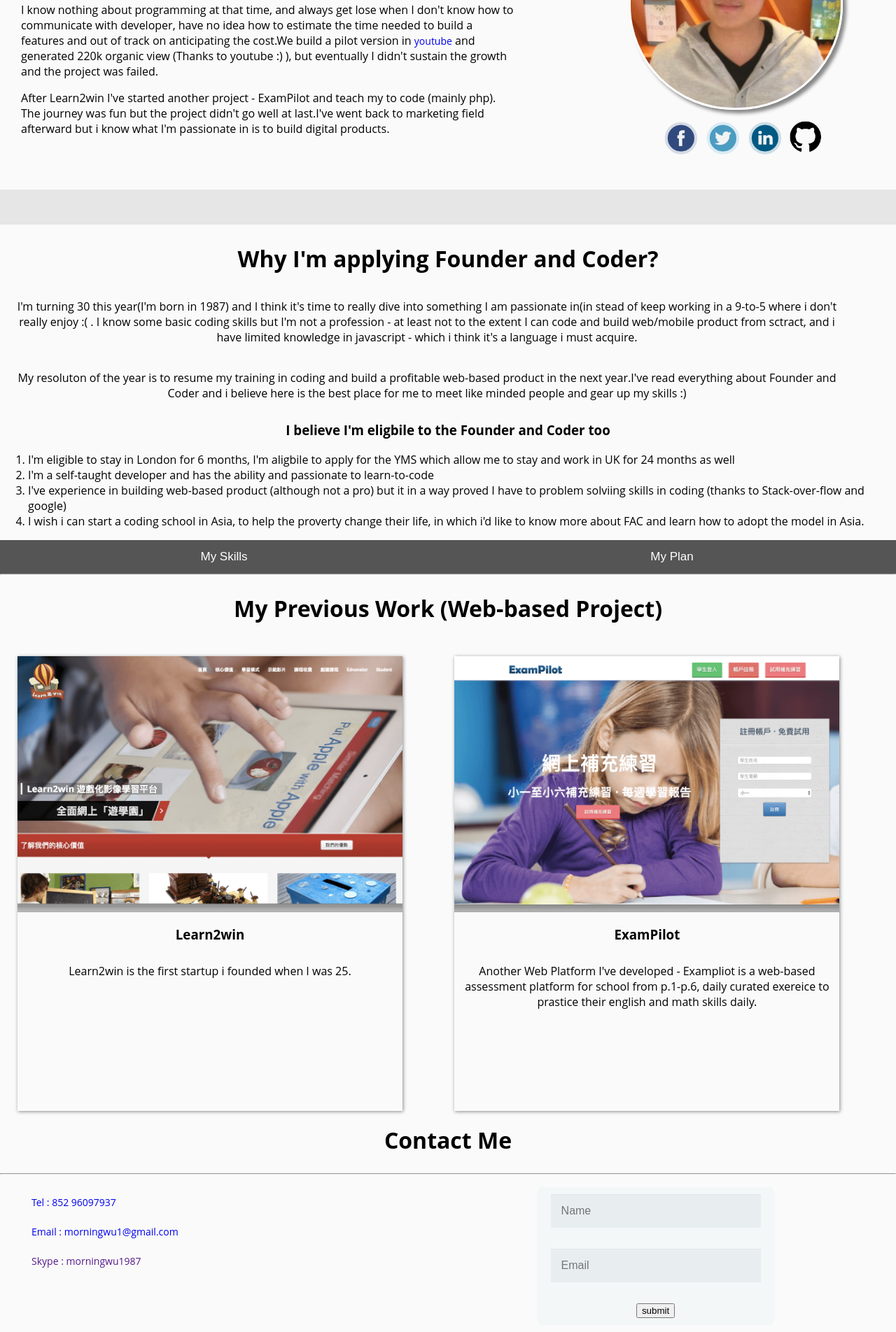
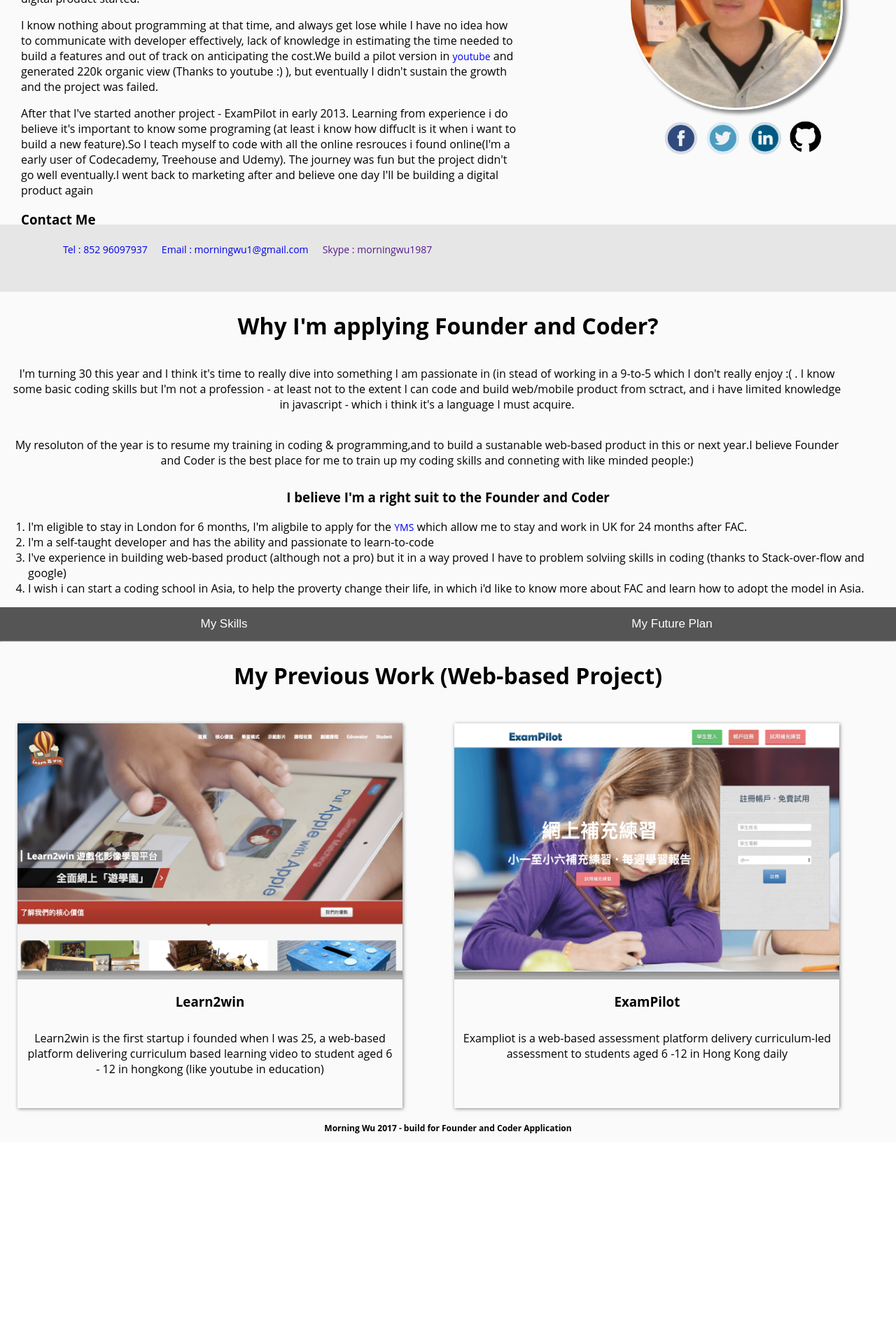
Before and after one commit to morningwu/morningwu.github.io, a plain HTML site: page index.html in a window 1280 px wide. Shown: the part 234-2138 px from the top of the page at 70% size. After the commit the page ends 1867 px from the top, so only its background shows below. Drawn offline with Linux system fonts and the light colour scheme; a script that the page names is missing.

Commit message:
Version 3

```diff
--- a/css/style.css
+++ b/css/style.css
@@ -66,7 +66,7 @@
 }
 .header-section{
     background-color: #FAFAFA;
-    height: 450px;
+    height: 500px;
     margin-top: -15px;
 }
 /* Pattern styles */
@@ -97,7 +97,7 @@
 }
 .work .description{
     width: 550px;
-    height: 650px;
+    height: 550px;
     margin: 20px;
     box-shadow: 1px 1px 5px #888888;
 }
@@ -246,12 +246,20 @@
 }
 
 .contact li{
-  margin-top: 20px;
+  float: left;
+  padding-left: 20px;
+
   text-align: left;
   list-style: none;
 
 }
-
-
+.footer{
 
 }
+.footer p{
+
+  font-size: 12px;
+  font-weight: bold;
+}
+
+}
--- a/index.html
+++ b/index.html
@@ -14,7 +14,7 @@
 					<li><a href ="#about">About Me</a></li>
 					<li><a href ="#why">Why Apply For FAC?</a></li>
 					<li><a href ="#work">My Previous Work</a></li>
-					<li><a href ="#contact">Contact</a></li>
+
 				</ul>
 
 			</nav>
@@ -24,14 +24,19 @@
 			  <div class="left-container">
 			    <div class="inner-container">
 			      <h1>Hello I'm Morning Wu</h1>
-			      <p>I'm a digital marketer born and raised in HongKong.Spent few years in the marketing field, i find my passion are in building digital products, i've started my first project - Learn2win in 2012, there is where my journey of digital a digital product developer started. </p>
+			      <p>I'm born and raised in Hong Kong. I spent the last 8 years in the digital marketing field, and find what i really passionate in is to build somethings from scratch.I've started my first project web based project(or a startup in other word) - Learn2win in 2012,where my journey of building digital product started. </p>
 
-			      <p>I know nothing about programming at that time, and always get lose when I don't know how to communicate with developer, have no idea how to estimate the time needed to build a features and out of track on anticipating the cost.We build a pilot version in <a href="https://www.youtube.com/watch?v=SYbMR85bZsE" target="_blank">youtube</a> and generated 220k organic view (Thanks to youtube :) ), but eventually I didn't sustain the growth and the project was failed. </p>
+			      <p>I know nothing about programming at that time, and always get lose while I have no idea how to communicate with developer effectively, lack of knowledge in estimating the time needed to build a features and out of track on anticipating the cost.We build a pilot version in <a href="https://www.youtube.com/watch?v=SYbMR85bZsE" target="_blank">youtube</a> and generated 220k organic view (Thanks to youtube :) ), but eventually I didn't sustain the growth and the project was failed. </p>
 
-			      <p>After Learn2win I've started another project - ExamPilot and teach my to code (mainly php). The journey was fun but the project didn't go well at last.I've went back to marketing field afterward but i know what I'm passionate in is to build digital products. </p>
-    <ol>
+			      <p>After that I've started another project - ExamPilot in early 2013. Learning from experience i do believe it's important to know some programing (at least i know how diffuclt is it when i want to build a new feature).So I teach myself to code with all the online resrouces i found online(I'm a early user of Codecademy, Treehouse and Udemy). The journey was fun but the project didn't go well eventually.I went back to marketing after and believe one day I'll be building a digital product again</p>
+			      <h3>Contact Me</h3>
 
-			      </ol>
+			     <ul class="contact">
+						<li><a href="tel:+85296097936">Tel : 852 96097937</a></li>
+						<li><a href="mailto:morningwu1@gmail.com">Email : morningwu1@gmail.com</a></li>
+						<li><a href="">Skype : morningwu1987</a></li>
+				</ul>
+
 
 			    </div>
 			  </div>
@@ -55,13 +60,13 @@
 
 			    	<section class="why" id="why">
 						<h1>Why I'm applying Founder and Coder?</h1>
-						<p >I'm turning 30 this year(I'm born in 1987) and I think it's time to really dive into something I am passionate in(in stead of keep working in a 9-to-5 where i don't really enjoy :( . I know some basic coding skills but I'm not a profession - at least not to the extent I can code and build web/mobile product from sctract, and i have limited knowledge in javascript - which i think it's a language i must acquire.</p>
+						<p >I'm turning 30 this year and I think it's time to really dive into something I am passionate in (in stead of working in a 9-to-5 which I don't really enjoy :( . I know some basic coding skills but I'm not a profession - at least not to the extent I can code and build web/mobile product from sctract, and i have limited knowledge in javascript - which i think it's a language I must acquire.</p>
 
-						<p>My resoluton of the year is to resume my training in coding and build a profitable web-based product in the next year.I've read everything about Founder and Coder and i believe here is the best place for me to meet like minded people and gear up my skills :)</p>
-						<h3>I believe I'm eligbile to the Founder and Coder too</h3>
+						<p>My resoluton of the year is to resume my training in coding & programming,and to build a sustanable web-based product in this or next year.I believe Founder and Coder is the best place for me to train up my coding skills and conneting with like minded people:)</p>
+						<h3>I believe I'm a right suit to the Founder and Coder</h3>
 
 							<ol class="text-left">
-								<li>I'm eligible to stay in London for 6 months, I'm aligbile to apply for the YMS which allow me to stay and work in UK for 24 months as well</li>
+								<li>I'm eligible to stay in London for 6 months, I'm aligbile to apply for the <a href="https://www.gov.uk/tier-5-youth-mobility/overview" target="_blank">YMS</a> which allow me to stay and work in UK for 24 months after FAC.</li>
 								<li>I'm a self-taught developer and has the ability and passionate to learn-to-code</li>
 								<li>I've experience in building web-based product (although not a pro) but it in a way proved I have to problem solviing skills in coding (thanks to Stack-over-flow and google)</li>
 								<li>I wish i can start a coding school in Asia, to help the proverty change their life, in which i'd like to know more about FAC and learn how to adopt the model in Asia.</li>
@@ -71,7 +76,7 @@
 						<div class="tab-container">
 
 						<button class="tablink" onclick="openCity('London', this, 'red')" id="defaultOpen">My Skills</button>
-						<button class="tablink" onclick="openCity('Tokyo', this, 'blue')">My Plan</button>
+						<button class="tablink" onclick="openCity('Tokyo', this, 'blue')">My Future Plan</button>
 
 
 							 <div id="London" class="tabcontent">
@@ -103,13 +108,19 @@
 
 							  <table align="" class="future-plan">
 							  	<tr>
-							  		<td><span class="number center">1</span>Build a profitable digital product</td>
-
+							  		<td><span class="number center">1</span><strong> Building digital product and make it sustainable (profitable in another word)</strong></td>
 
 							  	</tr>
 							  	<tr>
-							  		<td><span class="number center">2</span>A learn-to-code platform for poverty in Asia</td>
-
+							  		<td>
+							  			<p>Building product is alwasy my passion, my plan to is gear up my programing skill in 2017, and resume my product development journey starting from 2018. inspired by Jennifer dewalt's project - <a href="https://jenniferdewalt.com/" target="_blank">180 website in 180 days</a> & Piester Levels 's <a href="https://levels.io/12-startups-in-12-months/">12 startup in 12 month</a>. My plan in 2018 will be <strong>Building 12 digital product in 12 months</strong></p>
+							  		</td>
+							  	</tr>
+							  	<tr>
+							  		<td><span class="number center">2</span><strong>Build a learn-to-code school /platform/community to help fight poverty in Asia</strong></td>
+							  	</tr>
+							  	<tr>
+							  		<td><p>I do believe know to coding is a skills help any individual connect to the world and change their live.Inspired by the story of <a href="http://www.hackyourfuture.net/">HackYourFuture</a> - a refugee coding school who helped thousand of refugee equip themselve with job-ready skills. I wish to start something similar in Asia and help fight poverty in Countyr like Loas, Thailand or even rural area in China. To open up a window for them with sharing my coding skills </p></td>
 							  	</tr>
 							  </table>
 							</div>
@@ -124,7 +135,7 @@
 							<div class="description">
 								<img src="img/learn2win.png" >
 								<h3>Learn2win</h3>
-								<p> Learn2win is the first startup i founded when I was 25.</p>
+								<p> Learn2win is the first startup i founded when I was 25, a web-based platform delivering curriculum based learning video to student aged 6 - 12 in hongkong (like youtube in education) </p>
 							</div>
 						</div>
 						<div class="container-2-column">
@@ -133,42 +144,19 @@
 							<div class="description">
 								<img src="img/exampilot.png" >
 								<h3>ExamPilot</h3>
-								<p>Another Web Platform I've developed - Exampliot is a web-based assessment platform for school from p.1-p.6, daily curated exereice to prastice their english and math skills daily.</p>
+								<p>Exampliot is a web-based assessment platform delivery curriculum-led assessment to students aged 6 -12 in Hong Kong daily </p>
 							</div>
 						</div>
 
 					</section>
-					<div class="row"></div>
 
-					<section class="contact" id="contact">
-						<h1>Contact Me</h1>
-						<hr/>
-						<div class="container-2-column">
-							<ul class="contact">
-								<li><a href="tel:+85296097936">Tel : 852 96097937</a></li>
-								<li><a href="mailto:morningwu1@gmail.com">Email : morningwu1@gmail.com</a></li>
-								<li><a href="">Skype : morningwu1987</a></li>
-							</ul>
+					<section class="footer">
+						<p>Morning Wu 2017 - build for Founder and Coder Application</p>
+					</section>
 
 
-
-						</div>
-						<div class="container-2-column">
-							<form name="contact">
-
-							<input type="text" name="name" placeholder="Name">
-
-							<input type="text" name="email" placeholder="Email">
-							<input type="submit" value ="submit">
-						</form>
-						</div>
-
-
-					</section>
 			    </div>
 			</div>
-
-
 
 		</div>
 
```
